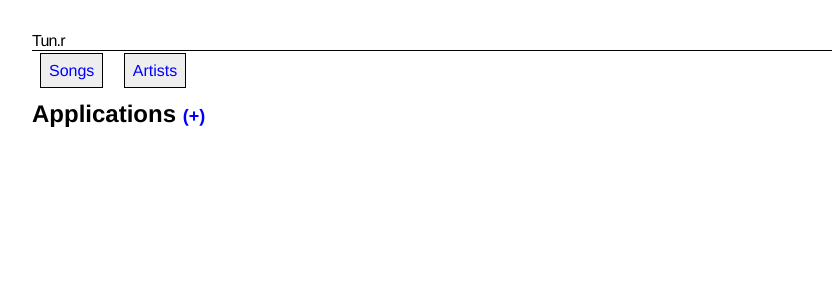
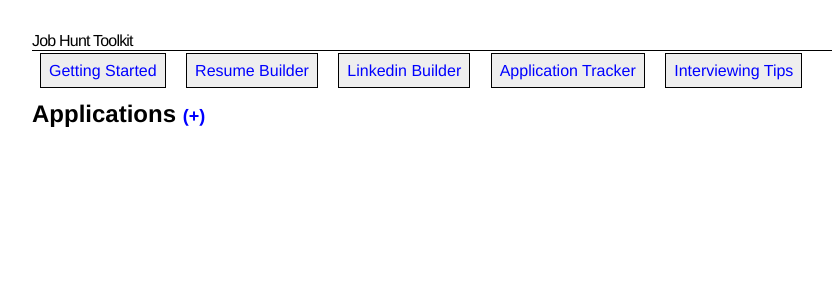
Before and after one commit to brentmwarren/Job-Hunt-Toolkit, a Django app: page / in a window 1280 px wide. Shown: the top 300 px of the page, without its empty margins (208-1041 px from the left). Run offline with Django 3.2, Linux system fonts and the light colour scheme; data that the repository does not hold is empty.

Commit message:
application form built

```diff
--- a/job_hunt_toolkit/templates/application_list.html
+++ b/job_hunt_toolkit/templates/application_list.html
@@ -5,12 +5,12 @@
 <ul>
     {% for application in applications %}
         <li>
-            <h2>Company Name:{{application.name}}</h2>
-            <h2>Job Title:{{application.job_title}}</h2>
-            <h2>Job Posting Url:{{application.job_url}}</h2>
-            <h2>Date Applied{{application.date_applied}}</h2>
-            <h2>Notes on Company{{application.company_notes}}</h2>
-            <h2>Personal Notes{{application.personal_notes}}</h2>
+            <h3>Company Name: {{application.name}}</h3>
+            <h3>Job Title: {{application.job_title}}</h3>
+            <h3>Date Applied: {{application.date_applied}}</h3>
+            <h3>Job Posting Url: {{application.job_url}}</h3>
+            <h3>Notes on Company: {{application.company_notes}}</h3>
+            <h3>Personal Notes: {{application.personal_notes}}</h3>
         </li>
     {% endfor %}
 </ul>
--- a/job_hunt_toolkit/templates/base.html
+++ b/job_hunt_toolkit/templates/base.html
@@ -2,14 +2,17 @@
 
 <html>
     <head>
-        <title>Job Hunt Tool Kit base.html</title>
+        <title>JHT</title>
         <link rel="stylesheet" href="{% static 'css/main.css' %}">
     </head>
     <body>
-        <h1>Tun.r</h1>
+        <h1>Job Hunt Toolkit</h1>
         <nav>
-            <a href="#">Songs</a>
-            <a href="#">Artists</a>
+            <a href="#">Getting Started</a>
+            <a href="#">Resume Builder</a>
+            <a href="#">Linkedin Builder</a>
+            <a href="#">Application Tracker</a>
+            <a href="#">Interviewing Tips</a>
         </nav>
         {% block content %}
         {% endblock %}
--- a/job_hunt_toolkit/urls.py
+++ b/job_hunt_toolkit/urls.py
@@ -3,6 +3,7 @@ from . import views
 
 urlpatterns = [
     path('', views.application_list, name='application_list'),
-     path('application/new/', views.application_create, name='application_create'),
+    path('application/new/', views.application_create, name='application_create'),
+    path('applications/<int:pk>/edit', views.application_edit, name='application_edit'),
     # path('checklist/', views.checklist_list, name='checklist_list')
 ]
--- a/job_hunt_toolkit/views.py
+++ b/job_hunt_toolkit/views.py
@@ -1,5 +1,6 @@
 from django.shortcuts import render
 from .models import Application
+from django.http import HttpResponse
 # from .models import Checklist
 
 from .forms import ApplicationForm
@@ -19,10 +20,21 @@ def application_create(request):
         form = ApplicationForm(request.POST)
         if form.is_valid():
             application = form.save()
-            return redirect('appliction_list', pk=application.pk)
+            return redirect('application_list', pk=application.pk)
     else:
         form = ApplicationForm()
-    return render(request, 'application_list.html', {'form': form})
+    return render(request, 'application_form.html', {'form': form})
+
+def application_edit(request, pk):
+    application = Application.objects.get(pk=pk)
+    if request.method == "POST":
+        form = ApplicationForm(request.POST, instance=application)
+        if form.is_valid():
+            artist = form.save()
+            return redirect('application_list', pk=application.pk)
+    else:
+        form = ApplicationForm(instance=application)
+    return render(request, 'application_form.html', {'form': form})
 
 # def checklist_list(request):
 #     checklist = Checklist.objects.all()
```
Also changed, not shown: job_hunt_toolkit/forms.py (+9 -2 lines), job_hunt_toolkit/templates/application_form.html (added, +10 -0 lines), job_hunt_toolkit/static/js/main.js (added).
